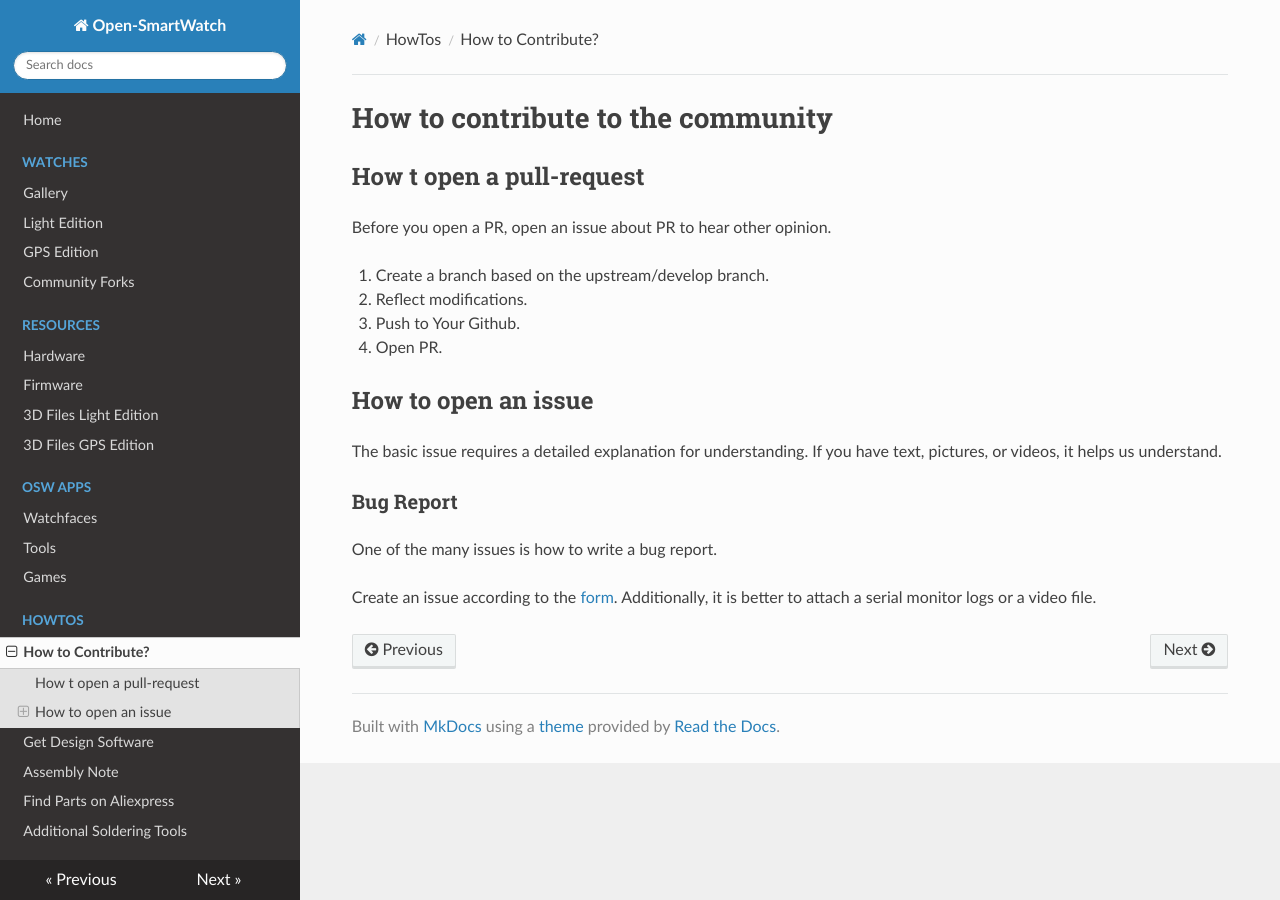
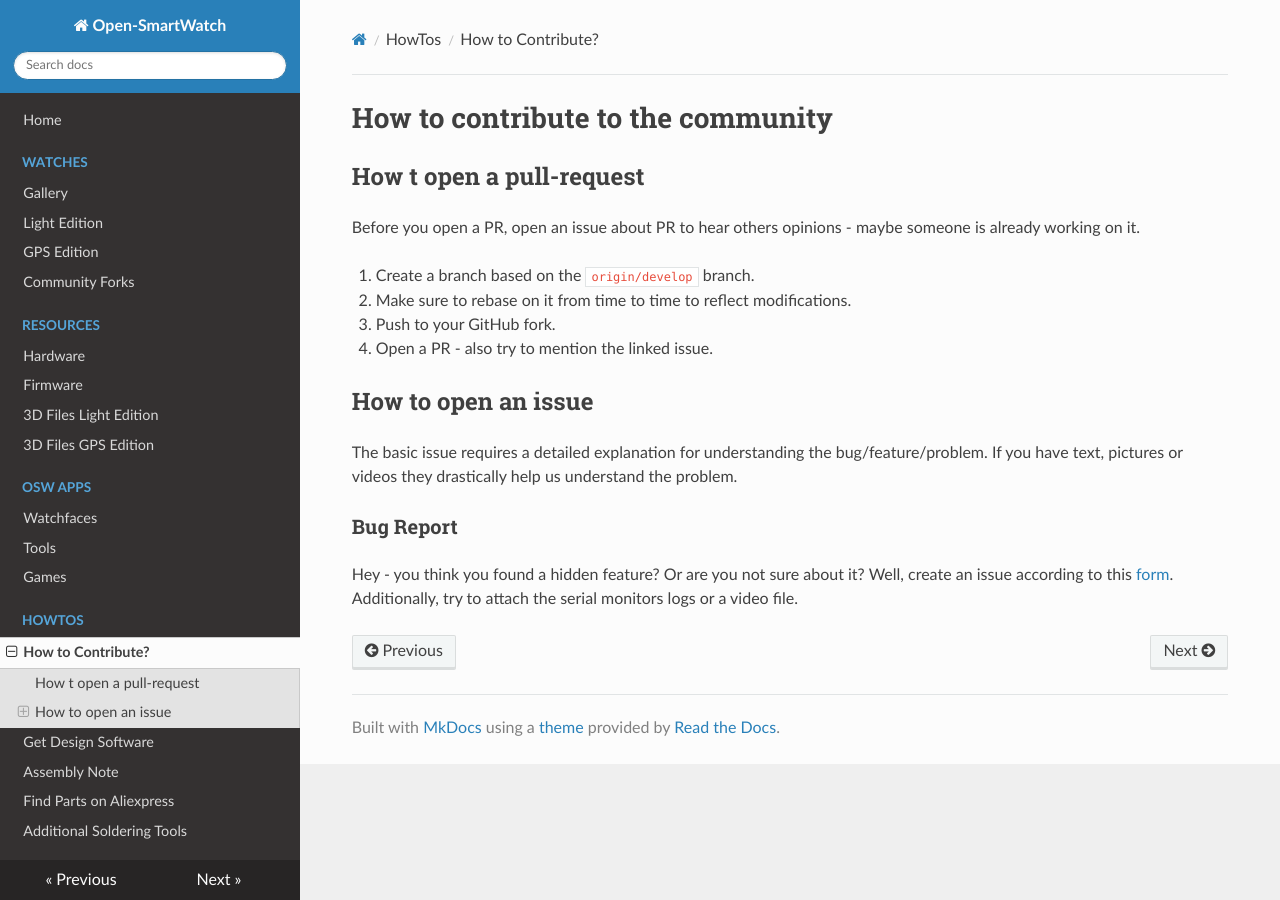
Before and after one commit to Open-Smartwatch/open-smartwatch.github.io, an MkDocs documentation site: the page built from docs/howto/contribute.md, in a window 1280 px wide. Built offline with MkDocs 1.6.1, drawn with Linux system fonts in a browser that asks for light colours; nearby versions of some CDN libraries.

Commit message:
Correction of English grammar and sentences

```diff
--- a/docs/howto/contribute.md
+++ b/docs/howto/contribute.md
@@ -2,24 +2,18 @@
 
 ## How t open a pull-request
 
-Before you open a PR, open an issue about PR to hear other opinion.
+Before you open a PR, open an issue about PR to hear others opinions - maybe someone is already working on it.
 
-1. Create a branch based on the upstream/develop branch.
-
-2. Reflect modifications.
-
-3. Push to Your Github.
-
-4. Open PR.
+1. Create a branch based on the `origin/develop` branch.
+2. Make sure to rebase on it from time to time to reflect modifications.
+3. Push to your GitHub fork.
+4. Open a PR - also try to mention the linked issue.
 
 ## How to open an issue
 
-The basic issue requires a detailed explanation for understanding.
-If you have text, pictures, or videos, it helps us understand.
+The basic issue requires a detailed explanation for understanding the bug/feature/problem.
+If you have text, pictures or videos they drastically help us understand the problem.
 
 ### Bug Report
 
-One of the many issues is how to write a bug report.
-
-Create an issue according to the [form](https://github.com/Open-Smartwatch/open-smartwatch-os/issues/new?assignees=&labels=&template=bug_report.md&title=).
-Additionally, it is better to attach a serial monitor logs or a video file.
+Hey - you think you found a hidden feature? Or are you not sure about it? Well, create an issue according to this [form](https://github.com/Open-Smartwatch/open-smartwatch-os/issues/new?assignees=&labels=&template=bug_report.md&title=). Additionally, try to attach the serial monitors logs or a video file.
```
